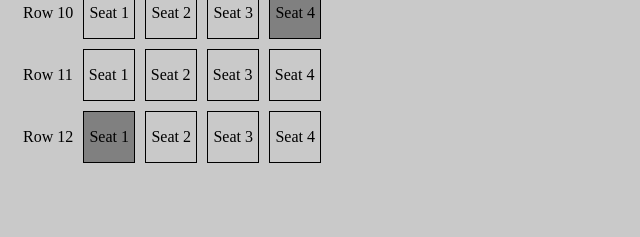
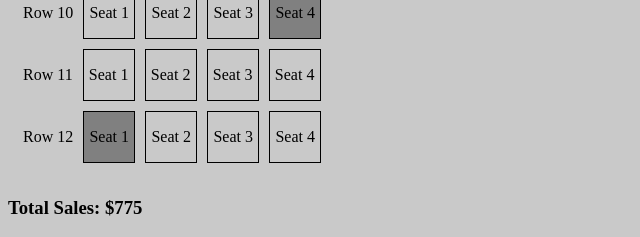
Before and after one commit to ConnorVEE/4320-FinalProject, a Flask app: page /adminView in a window 1280 px wide. Shown: the part 699-936 px from the top of the page, without its empty margins (0-640 px from the left). Before the commit the page ends 862 px from the top, so only its background shows below. Run offline with Flask 3, Linux system fonts and the light colour scheme; data comes from the database, SQL or seed files in the repository; some libraries are stand-ins or nearby versions.

Commit message:
adminView.html now displays total_sales

```diff
--- a/Templates/adminView.html
+++ b/Templates/adminView.html
@@ -27,5 +27,7 @@
             {% endfor %}
         </div>
 
+        <h3 class="total_Sales">Total Sales:  ${{total_Sales}}</h3>
+
   </div>
 {% endblock %}
--- a/app.py
+++ b/app.py
@@ -72,6 +72,23 @@ def get_seating_info():
         return seating_info
     finally:
         conn.close()
+
+def get_cost_matrix():
+    cost_matrix = [[100, 75, 50, 100] for _ in range(12)]
+    return cost_matrix
+
+def calculate_total_sales():
+    seating_info = get_seating_info()
+    cost_matrix = get_cost_matrix()
+    total_sales = 0
+
+    for seat in seating_info:
+        row_index = int(seat['seat_row']) - 1
+        col_index = int(seat['seat_column']) - 1
+        seat_price = cost_matrix[row_index][col_index]
+        total_sales += seat_price
+
+    return total_sales
 
 
 ### Application Functions ###
@@ -156,14 +173,14 @@ def reservations():
 
     return render_template('reservations.html', form=form, seating_info = seating_info)
 
-
 ## Admin View Page
 @app.route('/adminView', methods={'GET', 'POST'})
 def adminView():
     ## Get seating info from db
     seating_info = get_seating_info()
+    total_Sales = calculate_total_sales()
 
-    return render_template("adminView.html", seating_info = seating_info)
+    return render_template("adminView.html", seating_info = seating_info, total_Sales = total_Sales)
 
 if __name__ == '__main__':
     app.run(debug=True)
```
